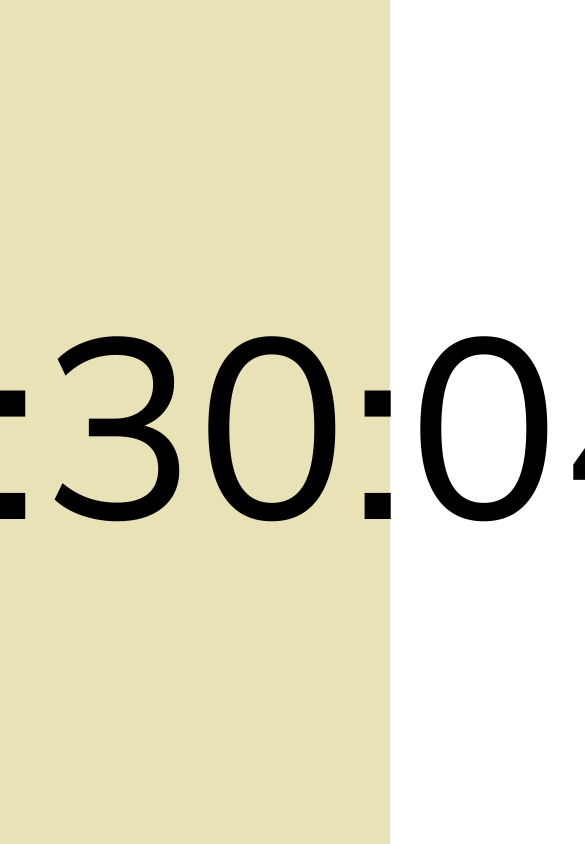
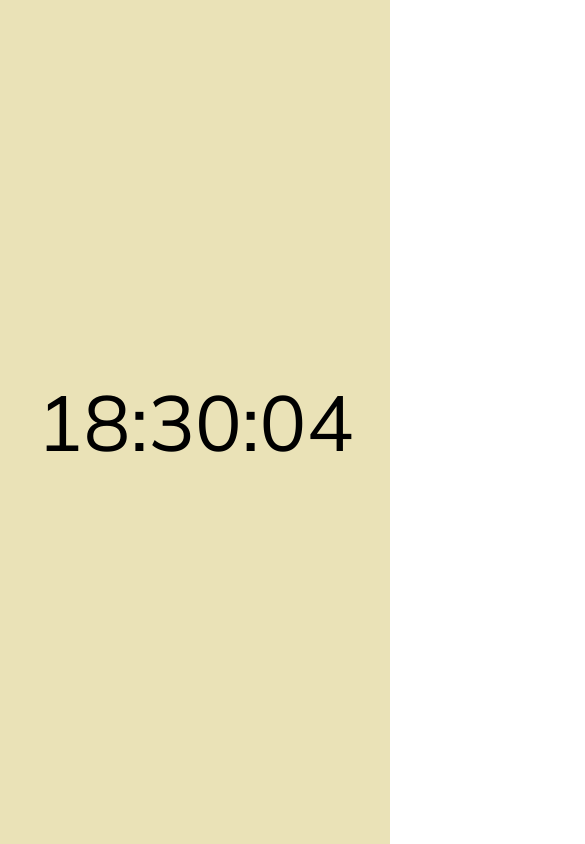
Before and after one commit to twboom/Clock, a plain HTML site: page clock.html in a window 390 px wide. Shown: the top 844 px of the page, 585 px wide, since content can reach past the window. Drawn offline with Linux system fonts and the light colour scheme.

Commit message:
Made font size responsive

```diff
--- a/css/clock.css
+++ b/css/clock.css
@@ -5,7 +5,7 @@
 :root {
 
     --font-family: 'Mulish';
-    --font-size: 256px;
+    --font-size: 20vw;
     --color: #000000;
     --background-color: #EAE2B7;
 
```
